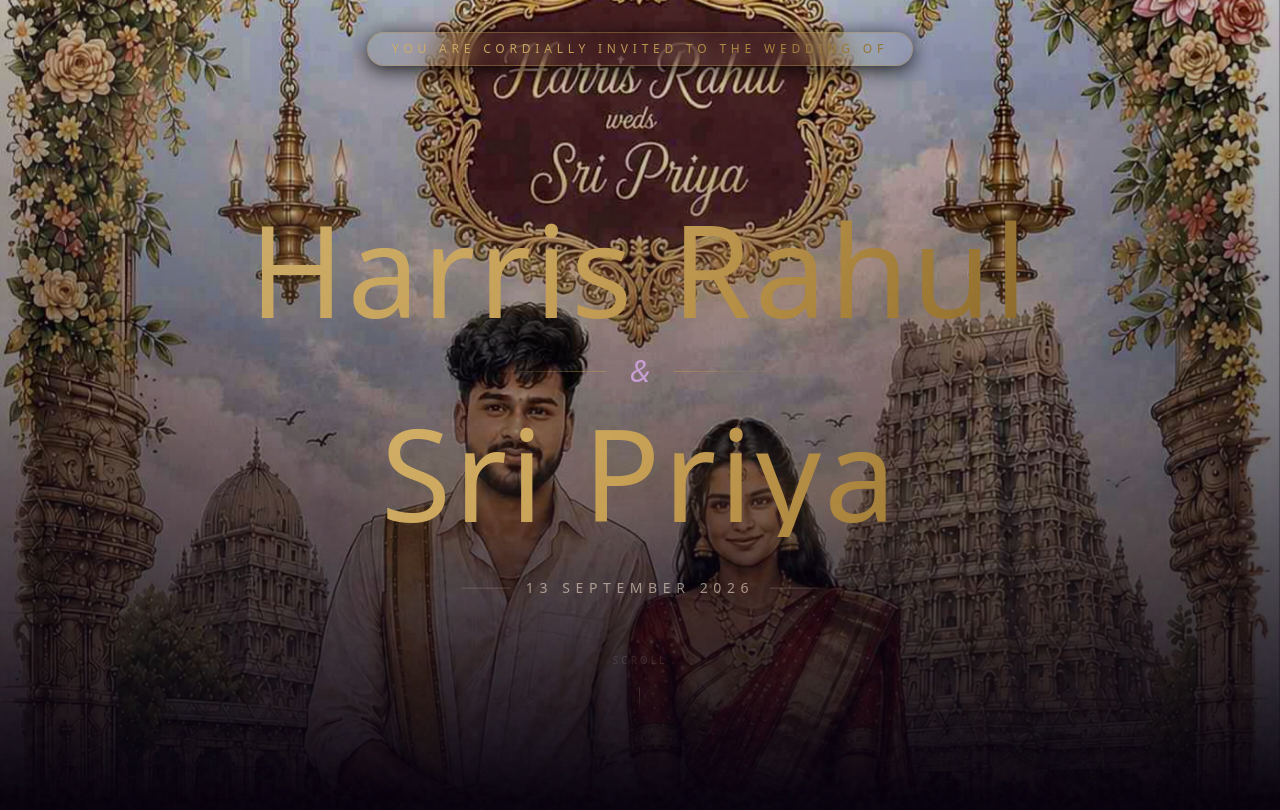
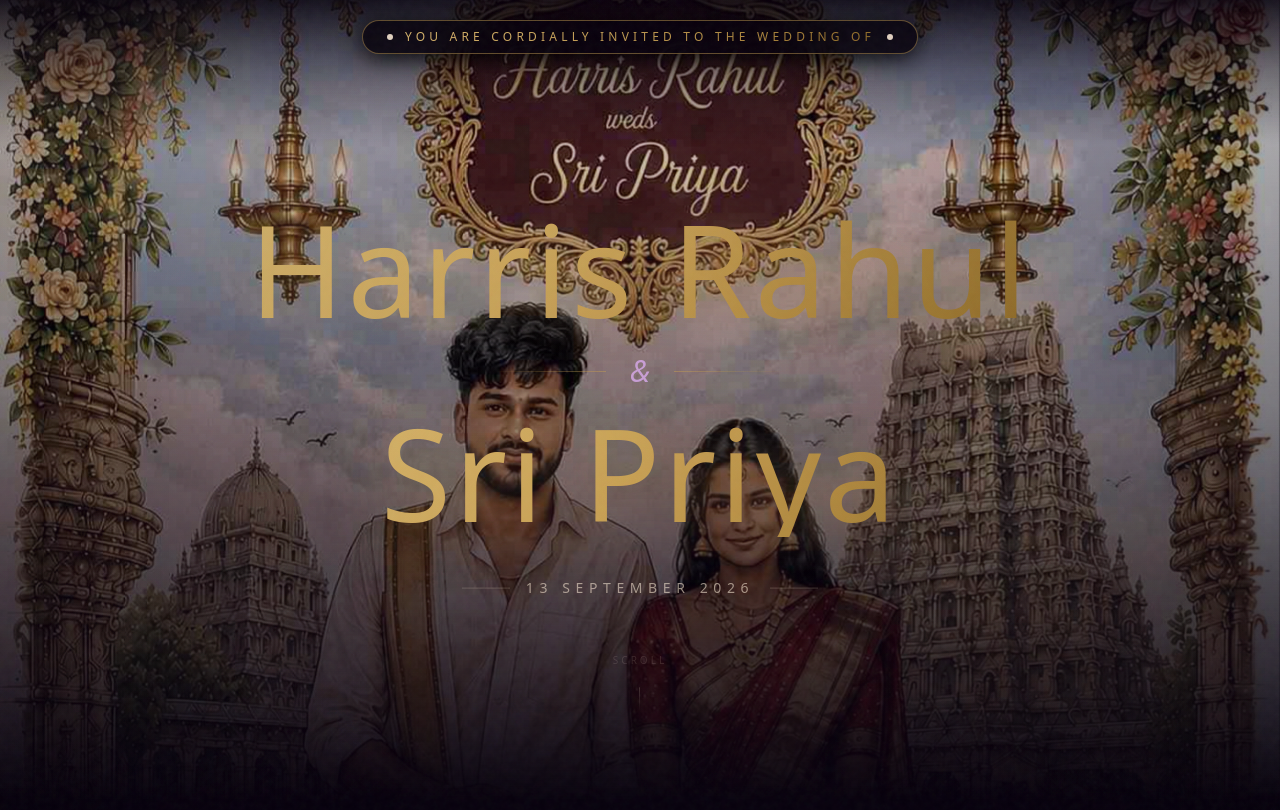
Before and after one commit to maheshwaran101002/HarrisRahul-and-SriPriya, a Next.js app: page / in a window 1280 px wide. Both pictures are taken after a click on the button "OPEN INVITATION". Shown: the top 810 px of the page. Built offline with nearby package versions, Linux system fonts and the light colour scheme.

Commit message:
Position top invitation line in upper floral arch with gold dots and top contrast gradient

```diff
--- a/src/components/HeroSection.tsx
+++ b/src/components/HeroSection.tsx
@@ -40,19 +40,24 @@ export default function HeroSection() {
         <div className="absolute top-[-10%] left-[-10%] w-[50%] h-[50%] bg-[radial-gradient(circle,rgba(245,230,211,0.15)_0%,transparent_70%)] pointer-events-none z-20 transform-gpu" />
         <div className="absolute bottom-[-10%] right-[-10%] w-[50%] h-[50%] bg-[radial-gradient(circle,rgba(197,160,89,0.15)_0%,transparent_70%)] pointer-events-none z-20 transform-gpu" />
 
-        {/* Crisp bottom gradient overlay for typography readability */}
+        {/* Subtle top & bottom gradients for perfect contrast & alignment */}
+        <div className="absolute top-0 left-0 right-0 z-20 bg-gradient-to-b from-void/90 via-void/40 to-transparent pointer-events-none transform-gpu h-36" />
         <div className="absolute inset-0 z-20 bg-gradient-to-t from-void via-void/40 to-transparent pointer-events-none transform-gpu" />
 
-        {/* Scrolling invitation line at top */}
+        {/* Top invitation badge - perfectly aligned in upper floral zone */}
         <motion.div
           initial={{ opacity: 0, y: -10 }}
           animate={{ opacity: 1, y: 0 }}
           transition={{ delay: 0.5, duration: 1.5 }}
-          className="absolute top-5 sm:top-8 left-0 right-0 z-30 text-center px-4"
+          className="absolute top-3 sm:top-5 left-0 right-0 z-30 flex justify-center px-4"
         >
-          <span className="inline-block text-gold-gradient font-sans font-medium uppercase tracking-[0.2em] sm:tracking-[0.4em] text-[10px] sm:text-xs bg-void/70 backdrop-blur-md px-4 sm:px-6 py-1.5 sm:py-2 rounded-full border border-antique-gold/40 shadow-[0_4px_20px_rgba(0,0,0,0.8)]">
-            You are cordially invited to the wedding of
-          </span>
+          <div className="inline-flex items-center gap-2 sm:gap-3 bg-void/85 backdrop-blur-md px-4 sm:px-6 py-1.5 sm:py-2 rounded-full border border-antique-gold/50 shadow-[0_4px_25px_rgba(0,0,0,0.9)] max-w-[92%] sm:max-w-none">
+            <div className="w-1.5 h-1.5 rounded-full bg-champagne shrink-0" />
+            <span className="text-gold-gradient font-sans font-medium uppercase tracking-[0.16em] sm:tracking-[0.35em] text-[9px] sm:text-xs whitespace-nowrap">
+              You are cordially invited to the wedding of
+            </span>
+            <div className="w-1.5 h-1.5 rounded-full bg-champagne shrink-0" />
+          </div>
         </motion.div>
 
         {/* Main typography */}
```
